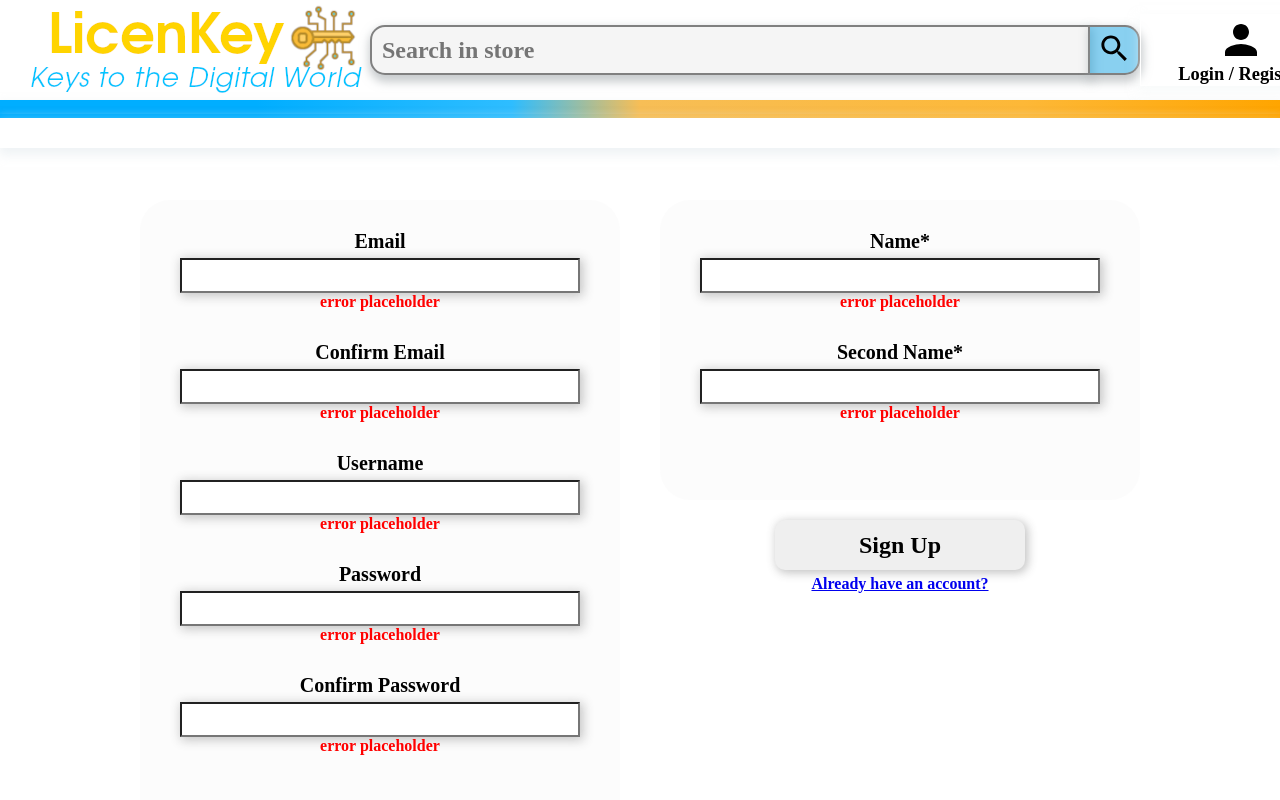
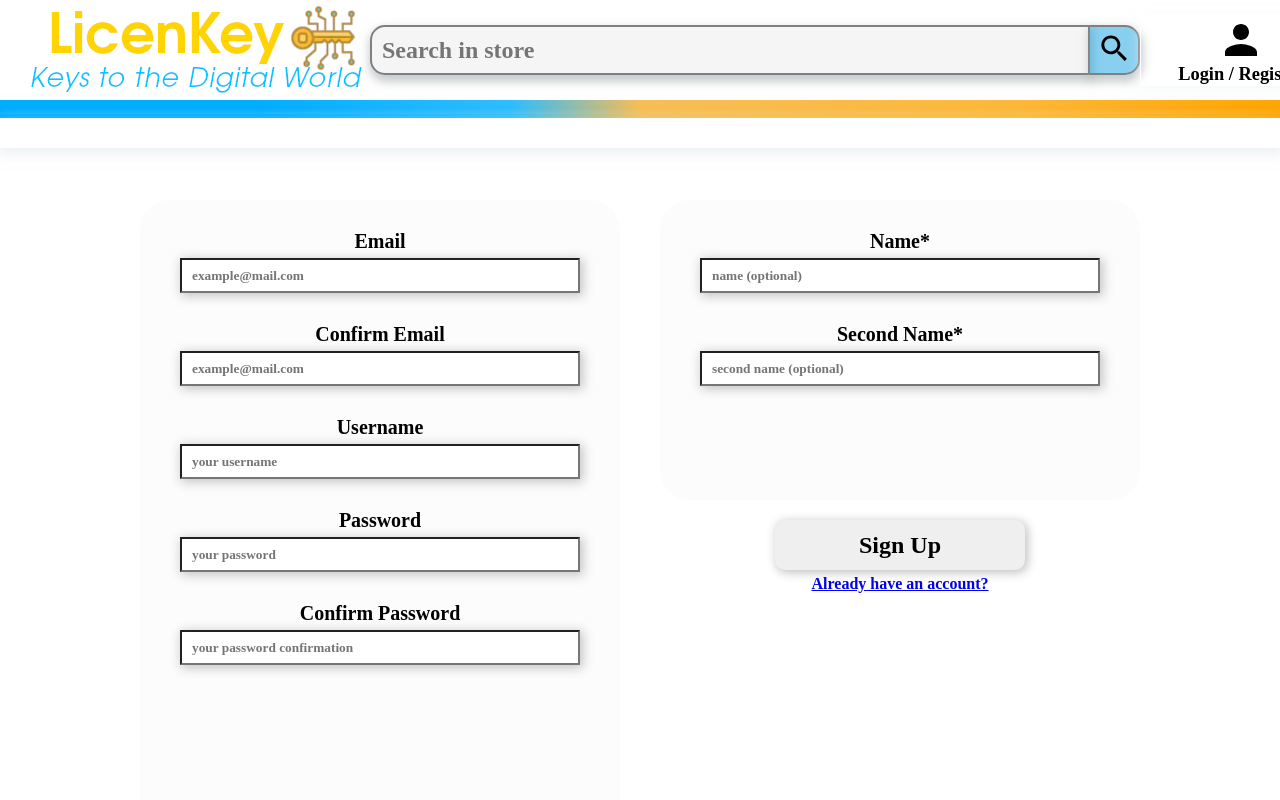
Before and after one commit to gszp1/LicenKey-Online-licence-key-store-application, a React (Vite) app in the folder frontend/: page /register in a window 1280 px wide. Shown: the top 800 px of the page. Built offline with nearby package versions, Linux system fonts and the light colour scheme; a web font is replaced by a local one.

Commit message:
Adds placeholder input values.

```diff
--- a/frontend/src/components/RegisterPage/RegisterPage.jsx
+++ b/frontend/src/components/RegisterPage/RegisterPage.jsx
@@ -24,20 +24,35 @@ const LeftSection = () => {
     return (
         <div className={styles.left_section}>
             <label className={styles.input_label}> Email </label>
-            <input className={styles.input_field}></input>
-            <p className={styles.error_prompt}>error placeholder</p>
+            <input
+                className={styles.input_field}
+                placeholder="example@mail.com"
+            />
+            <p className={styles.error_prompt}></p>
             <label className={styles.input_label}> Confirm Email </label>
-            <input className={styles.input_field}></input>
-            <p className={styles.error_prompt}>error placeholder</p>
+            <input
+                className={styles.input_field}
+                placeholder="example@mail.com"
+            />
+            <p className={styles.error_prompt}></p>
             <label className={styles.input_label}> Username </label>
-            <input className={styles.input_field}></input>
-            <p className={styles.error_prompt}>error placeholder</p>
+            <input
+                className={styles.input_field}
+                placeholder="your username"
+            />
+            <p className={styles.error_prompt}></p>
             <label className={styles.input_label}> Password </label>
-            <input className={styles.input_field}></input>
-            <p className={styles.error_prompt}>error placeholder</p>
+            <input
+                className={styles.input_field}
+                placeholder="your password"
+            />
+            <p className={styles.error_prompt}></p>
             <label className={styles.input_label}> Confirm Password</label>
-            <input className={styles.input_field}></input>
-            <p className={styles.error_prompt}>error placeholder</p>
+            <input
+                className={styles.input_field}
+                placeholder="your password confirmation"
+            />
+            <p className={styles.error_prompt}></p>
         </div>
     );
 }
@@ -47,11 +62,17 @@ const RightSection = () => {
         <div className={styles.right_section}>
             <div className={styles.secondary_box}>
                 <label className={styles.input_label}> Name* </label>
-                <input className={styles.input_field}></input>
-                <p className={styles.error_prompt}>error placeholder</p>
+                <input
+                    className={styles.input_field}
+                    placeholder="name (optional)"
+                />
+                <p className={styles.error_prompt}></p>
                 <label className={styles.input_label}> Second Name* </label>
-                <input className={styles.input_field}></input>
-                <p className={styles.error_prompt}>error placeholder</p>
+                <input
+                    className={styles.input_field}
+                    placeholder="second name (optional)"
+                />
+                <p className={styles.error_prompt}></p>
             </div>
             <button className={styles.register_button}>
                 Sign Up
```
